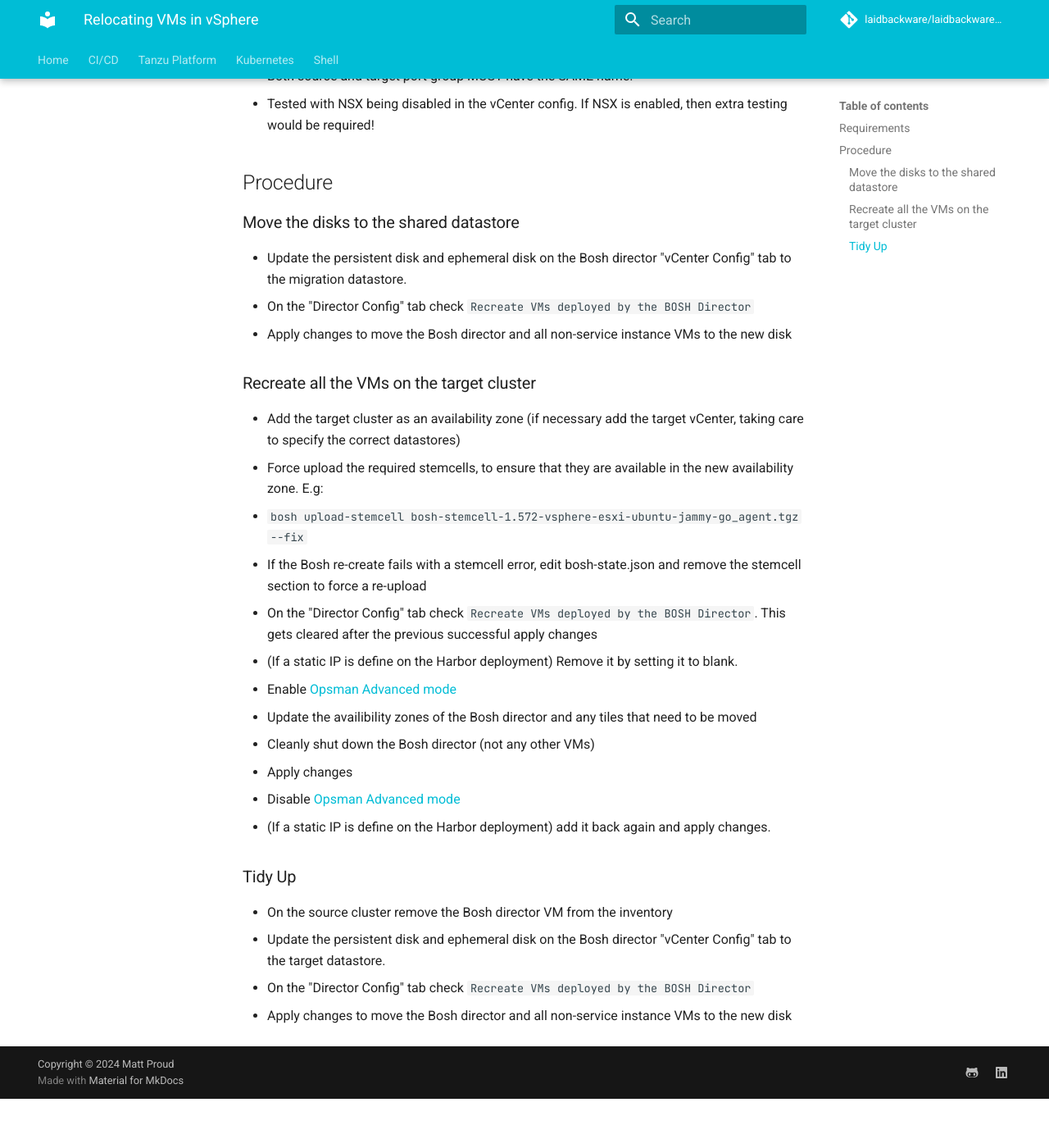
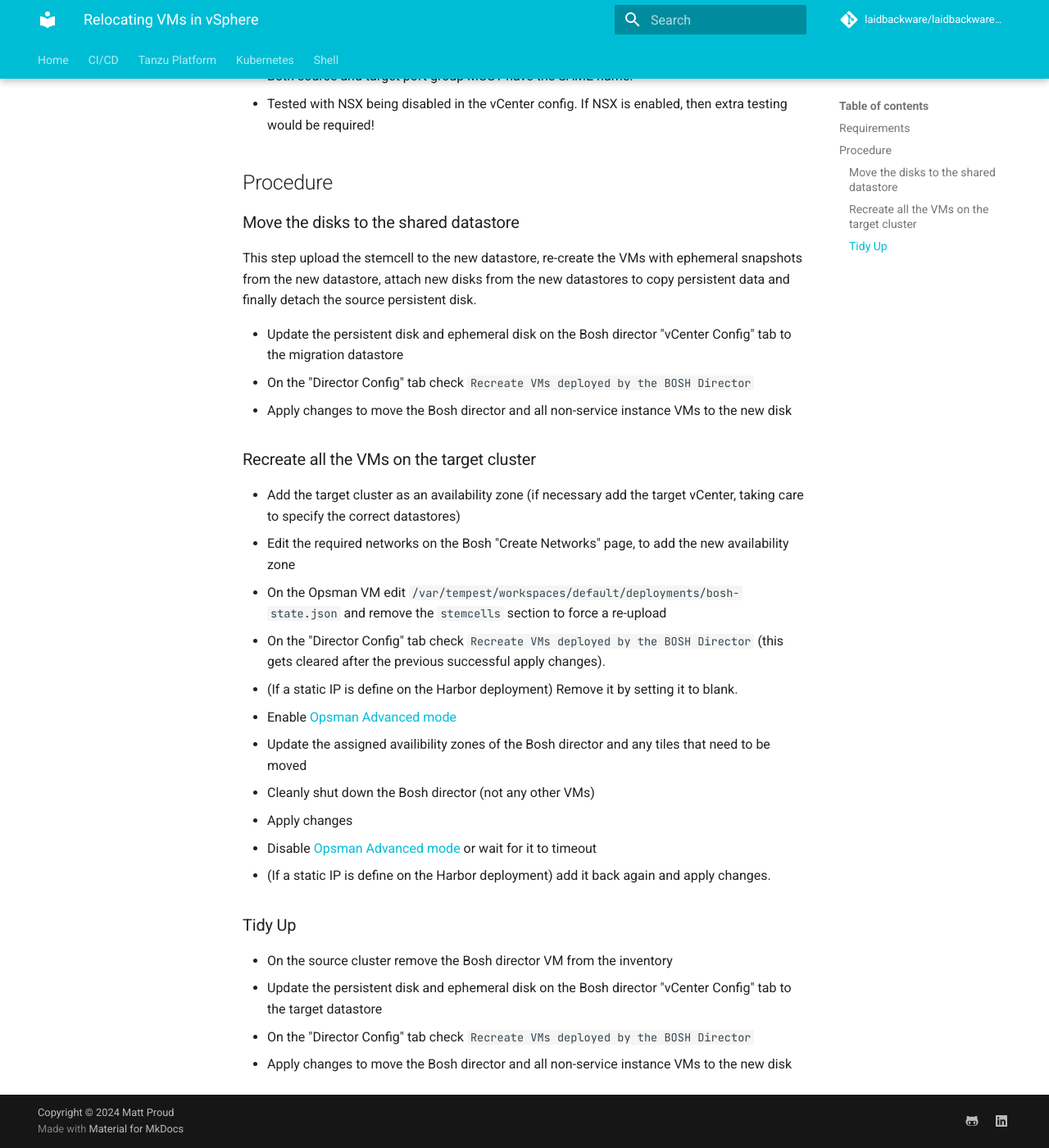
Before and after one commit to laidbackware/laidbackware.github.io, an MkDocs documentation site: the page built from docs/cloud-foundry/bosh/relocating-vms.md, in a window 1280 px wide and 1400 px high, scrolled down 643 px. Shown: the whole window at 82% size. Built offline with MkDocs 1.6.1 and Material for MkDocs 9.7.7, drawn with Linux system fonts in a browser that asks for light colours; comment, search, counter and statistics services are not loaded; before the commit the page ends 1983 px from its top, so only the background shows below that.

Commit message:
update relocating vms

```diff
--- a/docs/cloud-foundry/bosh/relocating-vms.md
+++ b/docs/cloud-foundry/bosh/relocating-vms.md
@@ -22,7 +22,9 @@
 
 ### Move the disks to the shared datastore
 
-- Update the persistent disk and ephemeral disk on the Bosh director "vCenter Config" tab to the migration datastore.
+This step upload the stemcell to the new datastore, re-create the VMs with ephemeral snapshots from the new datastore, attach new disks from the new datastores to copy persistent data and finally detach the source persistent disk.
+
+- Update the persistent disk and ephemeral disk on the Bosh director "vCenter Config" tab to the migration datastore
 - On the "Director Config" tab check `Recreate VMs deployed by the BOSH Director`
 - Apply changes to move the Bosh director and all non-service instance VMs to the new disk
 
@@ -30,22 +32,21 @@
 ### Recreate all the VMs on the target cluster
 
 - Add the target cluster as an availability zone (if necessary add the target vCenter, taking care to specify the correct datastores)
-- Force upload the required stemcells, to ensure that they are available in the new availability zone. E.g:
-  - `bosh upload-stemcell bosh-stemcell-1.572-vsphere-esxi-ubuntu-jammy-go_agent.tgz --fix`
-  - If the Bosh re-create fails with a stemcell error, edit bosh-state.json and remove the stemcell section to force a re-upload
-- On the "Director Config" tab check `Recreate VMs deployed by the BOSH Director`. This gets cleared after the previous successful apply changes
+- Edit the required networks on the Bosh "Create Networks" page, to add the new availability zone
+- On the Opsman VM edit `/var/tempest/workspaces/default/deployments/bosh-state.json` and remove the `stemcells` section to force a re-upload
+- On the "Director Config" tab check `Recreate VMs deployed by the BOSH Director` (this gets cleared after the previous successful apply changes).
 - (If a static IP is define on the Harbor deployment) Remove it by setting it to blank.
 - Enable [Opsman Advanced mode](https://knowledge.broadcom.com/external/article?articleNumber=293516)
-- Update the availibility zones of the Bosh director and any tiles that need to be moved
+- Update the assigned availibility zones of the Bosh director and any tiles that need to be moved
 - Cleanly shut down the Bosh director (not any other VMs)
 - Apply changes
-- Disable [Opsman Advanced mode](https://knowledge.broadcom.com/external/article?articleNumber=293516)
+- Disable [Opsman Advanced mode](https://knowledge.broadcom.com/external/article?articleNumber=293516) or wait for it to timeout
 - (If a static IP is define on the Harbor deployment) add it back again and apply changes.
 
 
 ### Tidy Up
 
 - On the source cluster remove the Bosh director VM from the inventory
-- Update the persistent disk and ephemeral disk on the Bosh director "vCenter Config" tab to the target datastore.
+- Update the persistent disk and ephemeral disk on the Bosh director "vCenter Config" tab to the target datastore
 - On the "Director Config" tab check `Recreate VMs deployed by the BOSH Director`
 - Apply changes to move the Bosh director and all non-service instance VMs to the new disk
```
